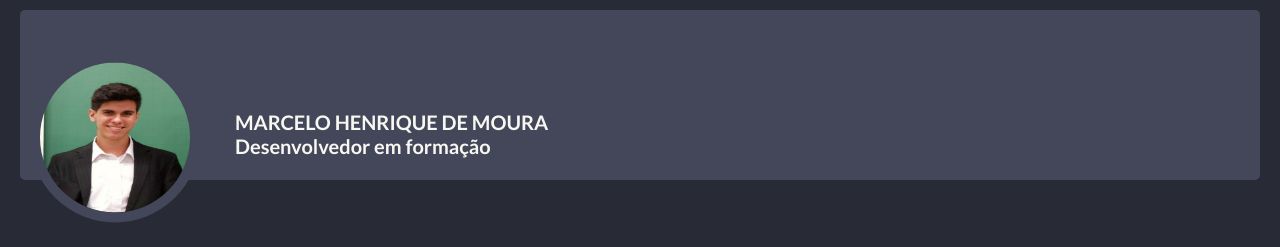
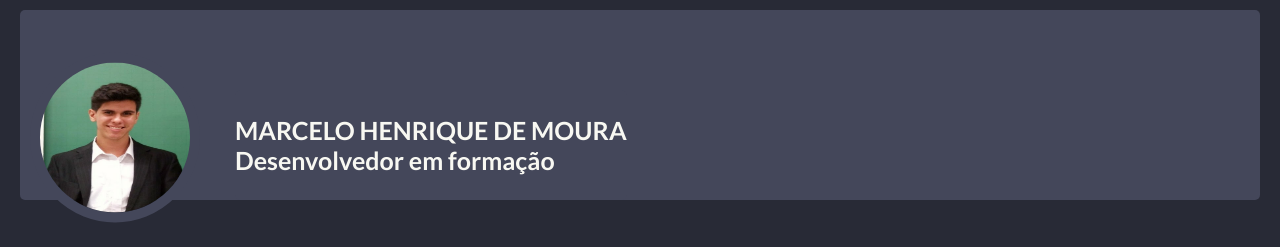
Before and after one commit to marcelohmoura/web-curriculum, a plain HTML site: page index.html in a window 1280 px wide. Shown: the top 247 px of the page. Drawn offline with Linux system fonts and the light colour scheme.

Commit message:
Font Size

```diff
--- a/stylesheet.css
+++ b/stylesheet.css
@@ -5,7 +5,7 @@ body {
     margin-left: 20px;
     margin-right: 20px;
     text-align: justify;
-
+    font-size: 20px;
 }
 
 img {
@@ -42,7 +42,7 @@ header section {
     display: block;
     margin-left: 25px;
     margin-top: 80px;
-    font-size: 20px;
+    font-size: 25px;
     font-weight: bold;
 }
 
@@ -69,7 +69,7 @@ nav {
 
 }
 
-a{
+a {
     text-decoration: none;
     color: #f8f8f2;
 }
```
Also changed, not shown: index.html (+3 -2 lines).
